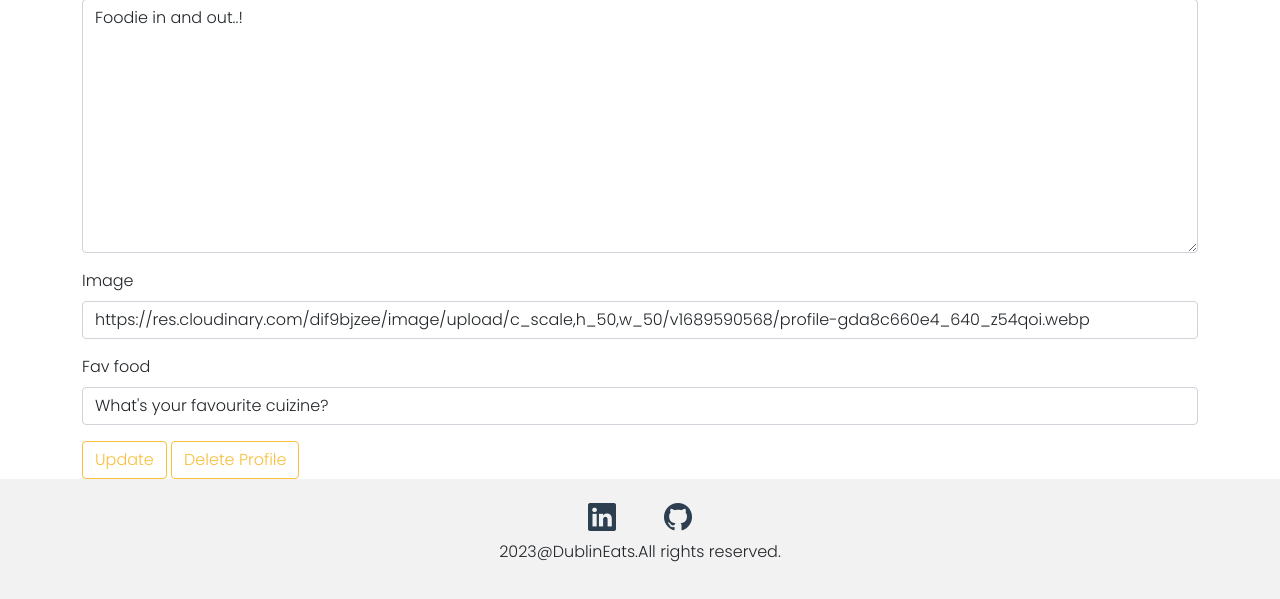
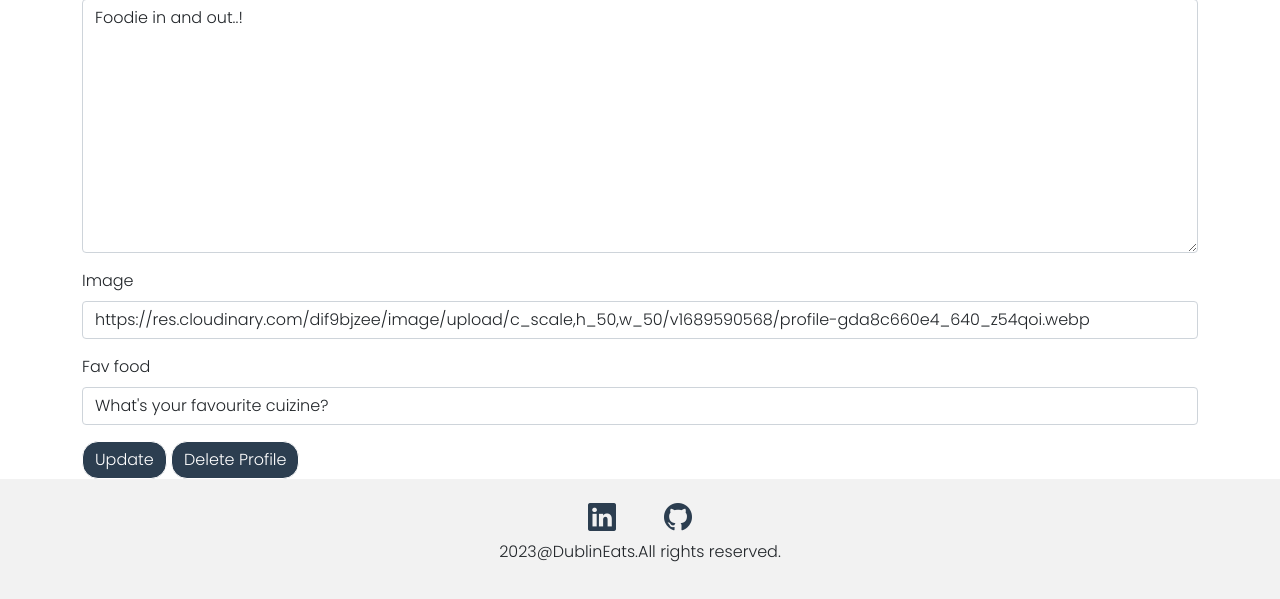
Before and after one commit to SooryaGeorge7/Dublin-Eats, a Django app: a page that uses templates/base.html in a window 1280 px wide. Shown: the part 547-1146 px from the top of the page. Run offline with Django 3.2, Linux system fonts and the light colour scheme; the visitor is signed in with stand-in values (Sample User, id 1); data comes from the database, SQL or seed files in the repository; some libraries are stand-ins or nearby versions.

Commit message:
Fix: Updated css for button

```diff
--- a/static/css/base.css
+++ b/static/css/base.css
@@ -75,17 +75,19 @@
 
 /** for buttons **/
 .button-dbneats {
-    color: var(--secondary-color);
+    color: var(--light-color);
+    background-color: var(--primary-color);
 
-    outline-color: var(--secondary-color);
-    border-color: var(--secondary-color);
+    border-color: var(--light-color);
+    border-radius: 1rem;
 }
 
 .button-dbneats:hover {
-    color: var(--light-color);
-    background-color: var(--secondary-color);
-    outline-color: var(--secondary-color);
-    border-color: var(--secondary-color);
+    color: var(--primary-color);
+    background-color: var(--light-color);
+    outline-color: var(--primary-colorr);
+    border-color: var(--primary-color);
+    border-radius: 1rem;
 }
 
 /**buttons**/
```
